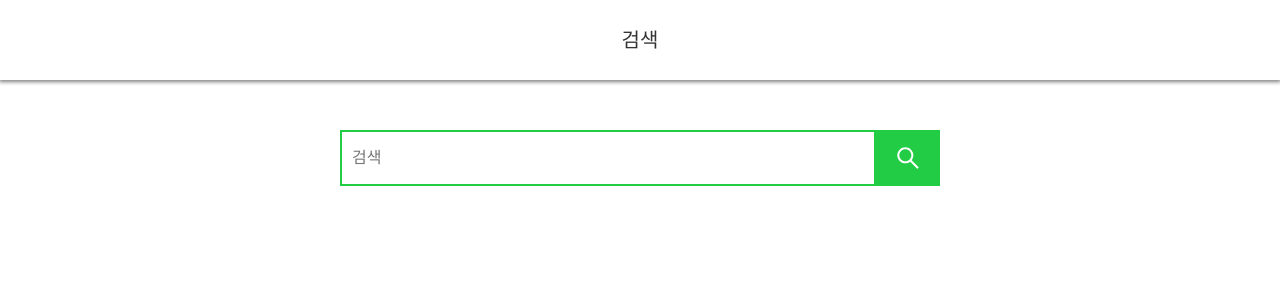
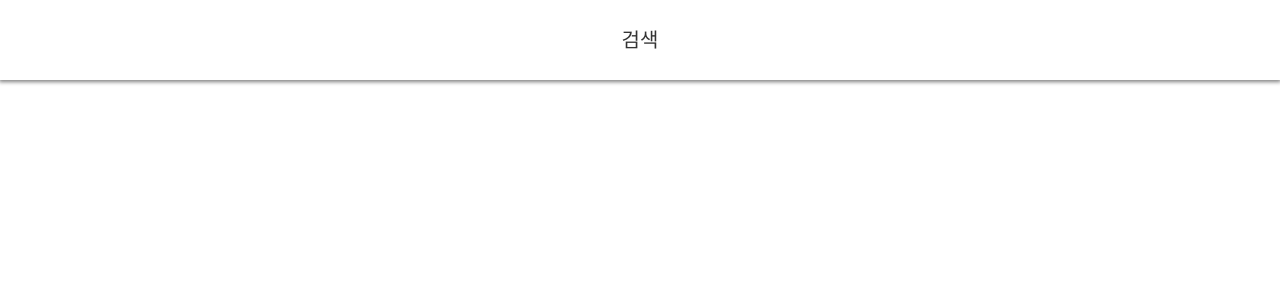
Before and after one commit to yainage90/yacobooks-front, a React (Create React App) app: page /search in a window 1280 px wide. Shown: the top 300 px of the page. Built offline with nearby package versions, Linux system fonts and the light colour scheme; a web font is replaced by a local one.

Commit message:
1. path /search changed to /book/search 2. path /book/:id changed to /book/product/:id

```diff
--- a/src/App.js
+++ b/src/App.js
@@ -38,9 +38,9 @@ function App() {
           <DesktopAppHeader />
           <Content style={contentStyle}>
             <BookSearchContextProvider>
-              <Route path="/search" component={SearchMain} exact />
+              <Route path="/book/search" component={SearchMain} exact />
             </BookSearchContextProvider>
-            <Route path="/book/:id" component={Book} exact />
+            <Route path="/book/product/:id" component={Book} exact />
           </Content>
         </Layout>
       </Desktop>
```
